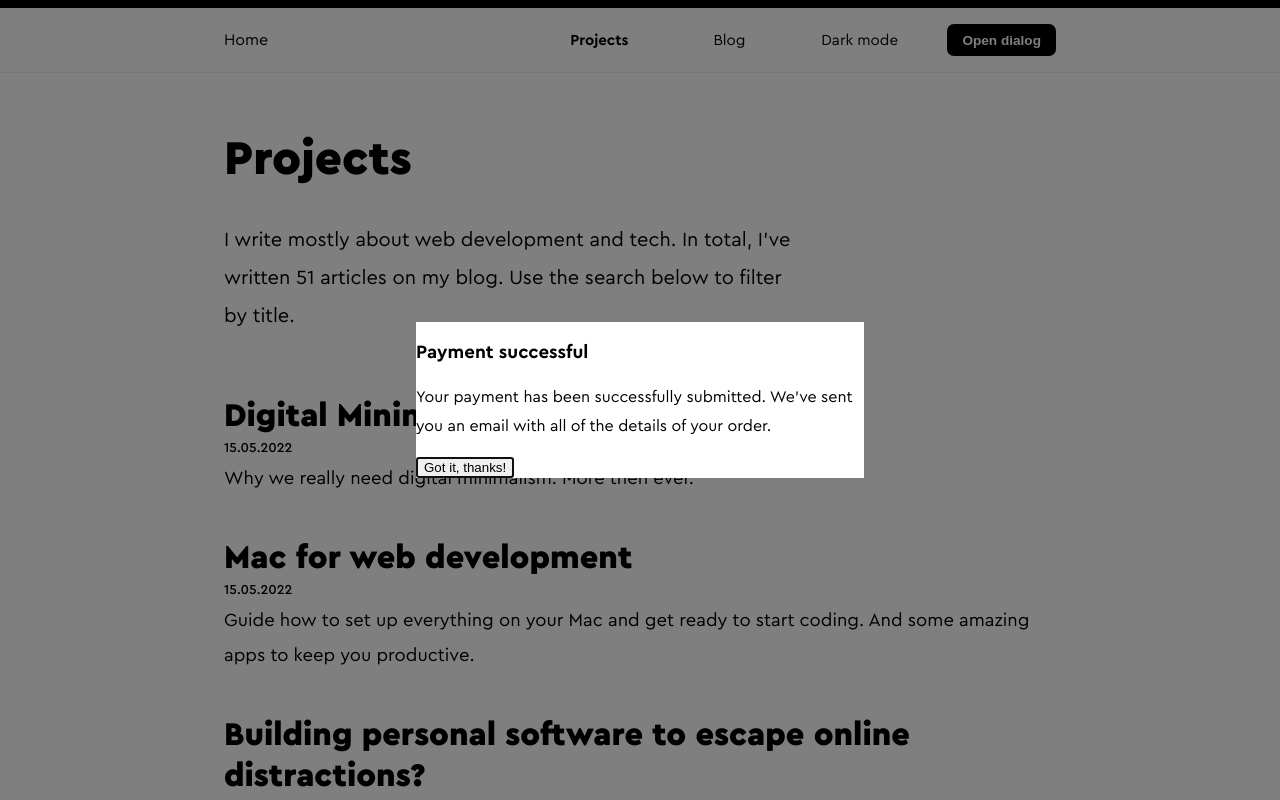
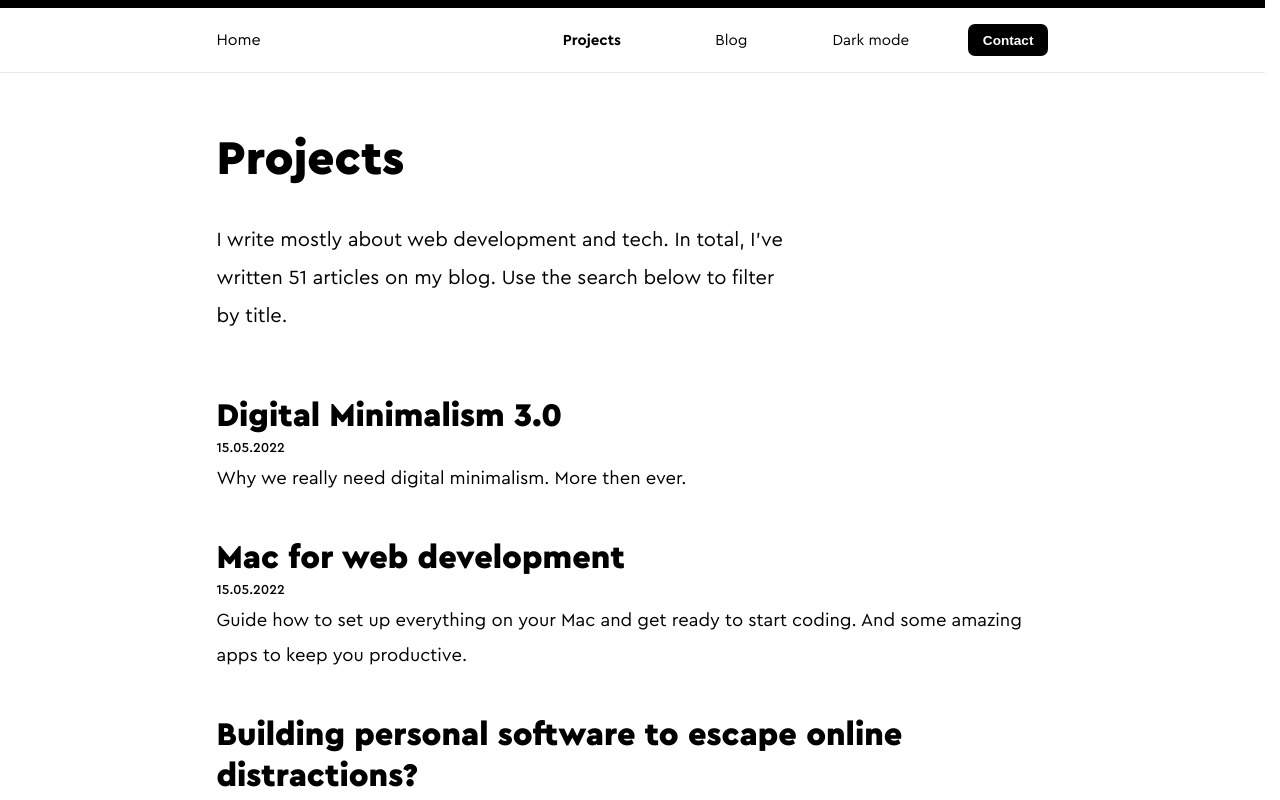
Before and after one commit to nenadmarinkovic/nenadmarinkovic.com, a Next.js app: page /projects in a window 1280 px wide. Shown: the top 800 px of the page. Built offline with nearby package versions, Linux system fonts and the light colour scheme.

Commit message:
added modal

```diff
--- a/components/Header.tsx
+++ b/components/Header.tsx
@@ -1,4 +1,5 @@
 import { Container } from "../styles/components/layout";
+import Modal from "react-modal";
 import {
   HeaderWrap,
   Top,
@@ -8,19 +9,31 @@ import {
   HeaderLink,
   ContactButton,
 } from "../styles/components/header";
+
+import { ModalInside } from "../styles/components/modal";
 import ActiveLink from "./ActiveLink";
-import { Dialog, Transition } from "@headlessui/react";
-import { Fragment, useState } from "react";
+import { useState } from "react";
+
+const customStyles = {
+  content: {
+    top: "50%",
+    left: "50%",
+    right: "auto",
+    bottom: "auto",
+    marginRight: "-50%",
+    transform: "translate(-50%, -50%)",
+  },
+};
 
 function Header({ theme, toggleTheme }: any) {
-  let [isOpen, setIsOpen] = useState(true);
+  const [modalIsOpen, setIsOpen] = useState(false);
+
+  function openModal() {
+    setIsOpen(true);
+  }
 
   function closeModal() {
     setIsOpen(false);
-  }
-
-  function openModal() {
-    setIsOpen(true);
   }
 
   return (
@@ -43,62 +56,31 @@ function Header({ theme, toggleTheme }: any) {
                 {theme === "light" ? "Dark mode" : "Light mode"}
               </HeaderLink>
               <ContactButton type="button" onClick={openModal}>
-                Open dialog
+                Contact
               </ContactButton>
             </Links>
           </Main>
         </Container>
       </HeaderWrap>
-      <Transition appear show={isOpen} as={Fragment}>
-        <Dialog as="div" className="relative z-10" onClose={closeModal}>
-          <Transition.Child
-            as={Fragment}
-            enter="ease-out duration-300"
-            enterFrom="opacity-0"
-            enterTo="opacity-100"
-            leave="ease-in duration-200"
-            leaveFrom="opacity-100"
-            leaveTo="opacity-0"
-          >
-            <div className="fixed inset-0 bg-black bg-opacity-25" />
-          </Transition.Child>
-
-          <div className="fixed inset-0 overflow-y-auto">
-            <div className="flex min-h-full items-center justify-center p-4 text-center">
-              <Transition.Child
-                as={Fragment}
-                enter="ease-out duration-300"
-                enterFrom="opacity-0 scale-95"
-                enterTo="opacity-100 scale-100"
-                leave="ease-in duration-200"
-                leaveFrom="opacity-100 scale-100"
-                leaveTo="opacity-0 scale-95"
-              >
-                <Dialog.Panel className="w-full max-w-md transform overflow-hidden rounded-2xl bg-white p-6 text-left align-middle shadow-xl transition-all">
-                  <Dialog.Title
-                    as="h3"
-                    className="text-lg font-medium leading-6 text-gray-900"
-                  >
-                    Payment successful
-                  </Dialog.Title>
-                  <div>
-                    <p>
-                      Your payment has been successfully submitted. We’ve sent
-                      you an email with all of the details of your order.
-                    </p>
-                  </div>
-
-                  <div>
-                    <button type="button" onClick={closeModal}>
-                      Got it, thanks!
-                    </button>
-                  </div>
-                </Dialog.Panel>
-              </Transition.Child>
-            </div>
-          </div>
-        </Dialog>
-      </Transition>
+      <Modal
+        closeTimeoutMS={300}
+        isOpen={modalIsOpen}
+        onRequestClose={closeModal}
+        style={customStyles}
+        contentLabel="modal"
+        ariaHideApp={false}
+        bodyOpenClassName={"body-open"}
+        overlayClassName={{
+          base: "overlay",
+          afterOpen: "overlay-open",
+          beforeClose: "overlay-close",
+        }}
+      >
+        <ModalInside>
+          <button onClick={closeModal}>close</button>
+          <div>I am a modal</div>
+        </ModalInside>
+      </Modal>
     </>
   );
 }
--- a/package.json
+++ b/package.json
@@ -9,7 +9,6 @@
     "lint": "next lint"
   },
   "dependencies": {
-    "@headlessui/react": "^1.7.3",
     "firebase": "^9.11.0",
     "gray-matter": "^4.0.3",
     "next": "12.3.1",
@@ -17,12 +16,14 @@
     "querystring": "^0.2.1",
     "react": "18.2.0",
     "react-dom": "18.2.0",
+    "react-modal": "^3.15.1",
     "styled-components": "^5.3.6"
   },
   "devDependencies": {
     "@types/node": "18.7.23",
     "@types/react": "18.0.21",
     "@types/react-dom": "18.0.6",
+    "@types/react-modal": "^3.13.1",
     "@types/styled-components": "^5.1.26",
     "eslint": "8.24.0",
     "eslint-config-next": "12.3.1",
--- a/styles/components/header.ts
+++ b/styles/components/header.ts
@@ -65,3 +65,29 @@ export const ContactButton = styled.button`
   cursor: pointer;
   color: ${({ theme }) => theme.colorReverse};
 `;
+
+export const Fixed = styled.div`
+  top: 0px;
+  right: 0px;
+  bottom: 0px;
+  left: 0px;
+  position: fixed;
+  background-color: rgba(0, 0, 0, 0.5);
+`;
+
+export const Modal = styled.div`
+  overflow-y: auto;
+  position: fixed;
+  top: 0;
+  right: 0;
+  bottom: 0;
+  left: 0;
+`;
+
+export const ModalComponent = styled.div`
+  display: flex;
+  padding: 1rem;
+  text-align: center;
+  justify-content: center;
+  align-items: center;
+`;
--- /dev/null
+++ b/styles/components/modal.ts
@@ -0,0 +1,10 @@
+import styled from "styled-components";
+
+export const ModalInside = styled.div`
+  padding: 30px;
+  height: 300px;
+  width: 500px;
+  border-radius: 10px;
+  border: 1px solid black;
+  background: white;
+`;
--- a/styles/styles.css
+++ b/styles/styles.css
@@ -45,6 +45,7 @@ body {
   margin: 0;
   font-family: "Cera Pro", -apple-system, BlinkMacSystemFont, Segoe UI, Roboto,
     Oxygen, Ubuntu, Cantarell, Fira Sans, Droid Sans, Helvetica Neue, sans-serif;
+  scrollbar-gutter: stable;
 }
 
 a {
@@ -61,114 +62,27 @@ p {
   line-height: 1.8;
 }
 
-.flex {
-  display: flex;
+/* Modal */
+
+.body-open {
+  overflow: hidden !important;
 }
 
-.justify-center {
-  justify-content: center;
+.overlay {
+  overflow-y: scroll;
+  inset: 0;
+  position: fixed;
+  background-color: rgba(255, 255, 255, 0.132);
+  backdrop-filter: saturate(70%) blur(3px);
+  opacity: 0;
+  transition: opacity 200ms ease-in-out;
+  z-index: 9;
 }
 
-.bg-white {
-  background-color: white;
-}
-
-.items-center {
-  align-items: center;
-}
-
-.ease-out {
-  transition-timing-function: cubic-bezier(0, 0, 0.2, 1);
-}
-
-.ease-in {
-  transition-timing-function: cubic-bezier(0.4, 0, 1, 1);
-}
-
-.relative {
-  position: relative;
-}
-
-.z-10 {
-  z-index: 10;
-}
-
-.duration-300 {
-  transition-duration: 300ms;
-}
-
-.duration-200 {
-  transition-duration: 200ms;
-}
-
-.duration-100 {
-  transition-duration: 100ms;
-}
-
-.opacity-0 {
-  opacity: 0;
-}
-
-.opacity-100 {
+.overlay-open {
   opacity: 1;
 }
 
-.ease-in {
-  transition-timing-function: cubic-bezier(0.4, 0, 1, 1);
+.overlay-close {
+  opacity: 0;
 }
-
-.fixed {
-  position: fixed;
-}
-
-.inset-o {
-  top: 0px;
-  right: 0px;
-  bottom: 0px;
-  left: 0px;
-}
-
-.bg-opacity-25 {
-  background-color: rgba(0, 0, 0, 0.5);
-}
-
-.scale-95 {
-  --transform-scale-x: 0.95;
-  --transform-scale-y: 0.95;
-}
-
-.scale-100 {
-  --transform-scale-x: 1;
-  --transform-scale-y: 1;
-}
-
-.w-full {
-  width: 100%;
-}
-
-.overflow-hidden {
-  overflow: hidden;
-}
-
-.max-w-md {
-  max-width: 28rem;
-}
-
-.transition-all {
-  transition-property: all;
-}
-
-.min-h-full {
-  min-height: 100%;
-}
-
-.inset-0 {
-  top: 0;
-  right: 0;
-  bottom: 0;
-  left: 0;
-}
-
-.overflow-y-auto {
-  overflow-y: auto;
-}
```
Also changed, not shown: 1 other file (tests, documents, lock files or other folders).
